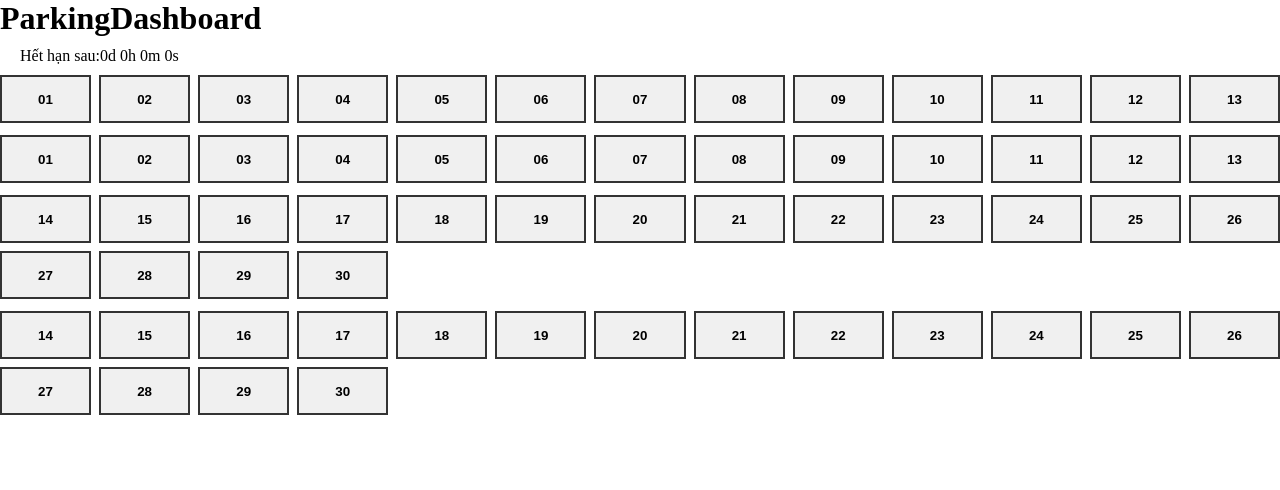
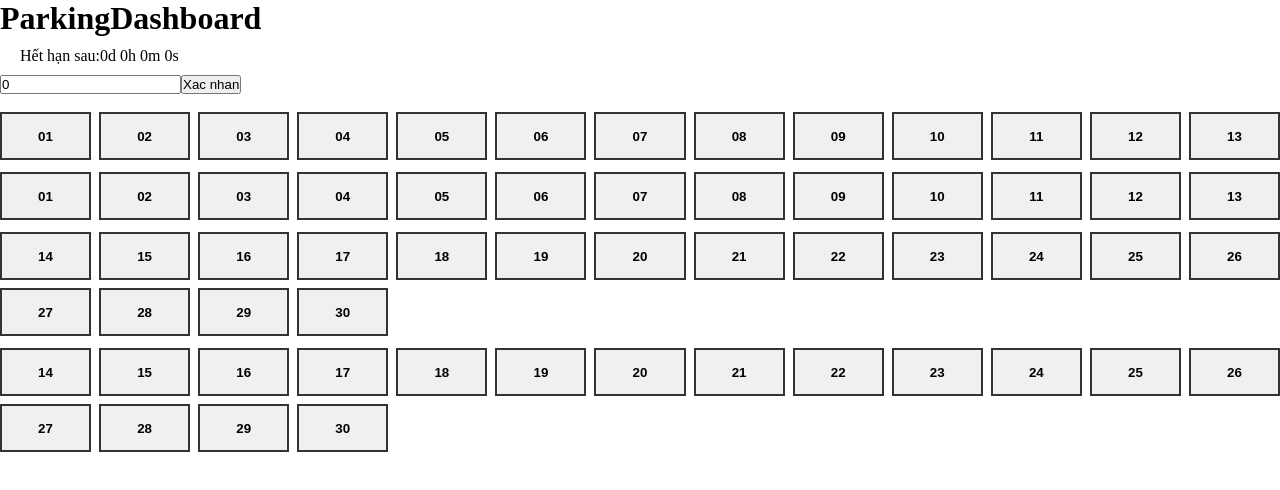
Before and after one commit to codewithduong05/chat_local, a React app in the folder frontend/: page /parking_lot in a window 1280 px wide. Shown: the top 490 px of the page. Built offline with nearby package versions, Linux system fonts and the light colour scheme; no server answers; the HTML template or start-up script is replaced by a standard one.

Commit message:
update logic check alert logic model

```diff
--- a/frontend/src/features/parking/Dashboard.jsx
+++ b/frontend/src/features/parking/Dashboard.jsx
@@ -8,7 +8,7 @@ const ParkingDashboard = () => {
   const [selectedDate] = useState("today");
   const [now, setNow] = useState(Date.now());
   const [selectedSlot, setSelectedSlot] = useState(null);
-
+  const [selectTime, setSelectTime] = useState(0)
   const [serverNow, setServerNow] = useState(null);
   const [expiresAt, setExpiresAt] = useState(null);
 
@@ -42,6 +42,8 @@ useEffect(() => {
     if (!serverNow) return;
 
     const offset = serverNow - Date.now();
+
+
     // lệch giờ client ↔ server
 
     const t = setInterval(() => {
@@ -64,6 +66,17 @@ const getTimeLeft = () => {
     };
     return Math.max(0, expiresAt - now);
   };
+
+  const handler_click_socket = (e) => {
+    e.preventDefault();
+    if (selectTime == 0 || !selectTime)
+      alert("chua chon so gio")
+    else if (selectedSlot == null)
+      alert("chua cho so ghe")
+
+
+
+  }
   return (
     <div>
       <h1>ParkingDashboard </h1>
@@ -71,6 +84,14 @@ const getTimeLeft = () => {
         Hết hạn sau:
         {formatTime(getTimeLeft())}
       </p>
+      <form action="" >
+        <input type="number" value={selectTime} onChange={e => setSelectTime(parseInt(e.target.value, 10))} name="" id="" />
+        <button
+          onClick={handler_click_socket}
+        >Xac nhan</button>
+
+      </form>
+      <br />
       <div className="grid">
         {rows.map((row, rowIndex) => (
           <div key={rowIndex} className="row">
```
Lines whose indentation alone changed are shown as unchanged.
